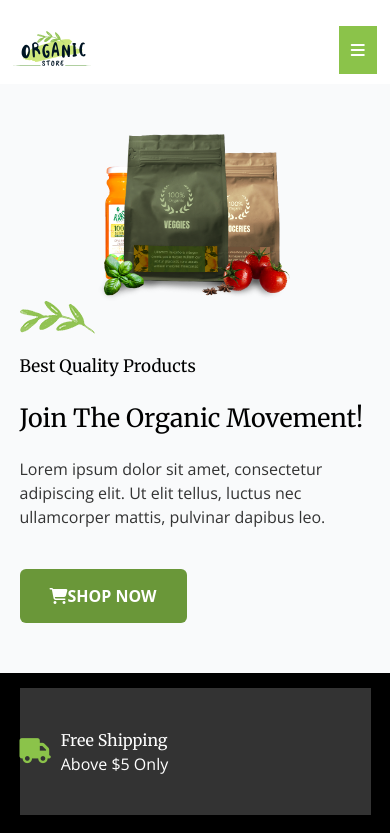
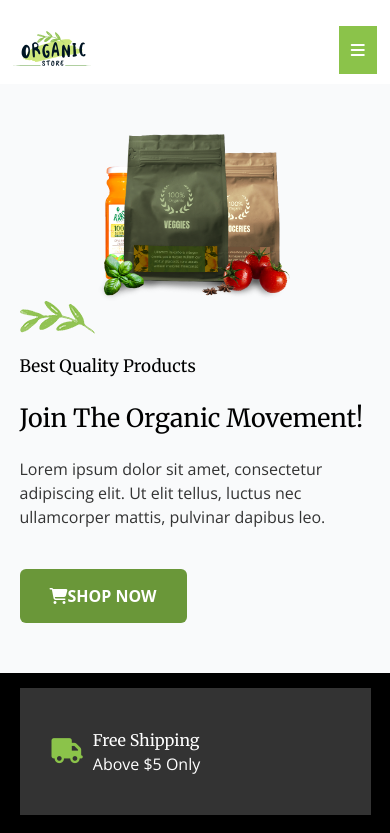
Before and after one commit to okwoducynthia/Organic-store, a React (Vite) app: page / in a window 390 px wide. Shown: the top 833 px of the page. Built offline with nearby package versions, Linux system fonts and the light colour scheme; a web font is replaced by a local one.

Commit message:
media-query

```diff
--- a/src/Components/Home/Home.css
+++ b/src/Components/Home/Home.css
@@ -653,6 +653,9 @@
   .delivery-container div {
     width: 90%;
   }
+  .delivery-sub-container div {
+    width: 70%;
+  }
   .best-container-main {
     height: 100%;
     padding-top: 30px;
```
